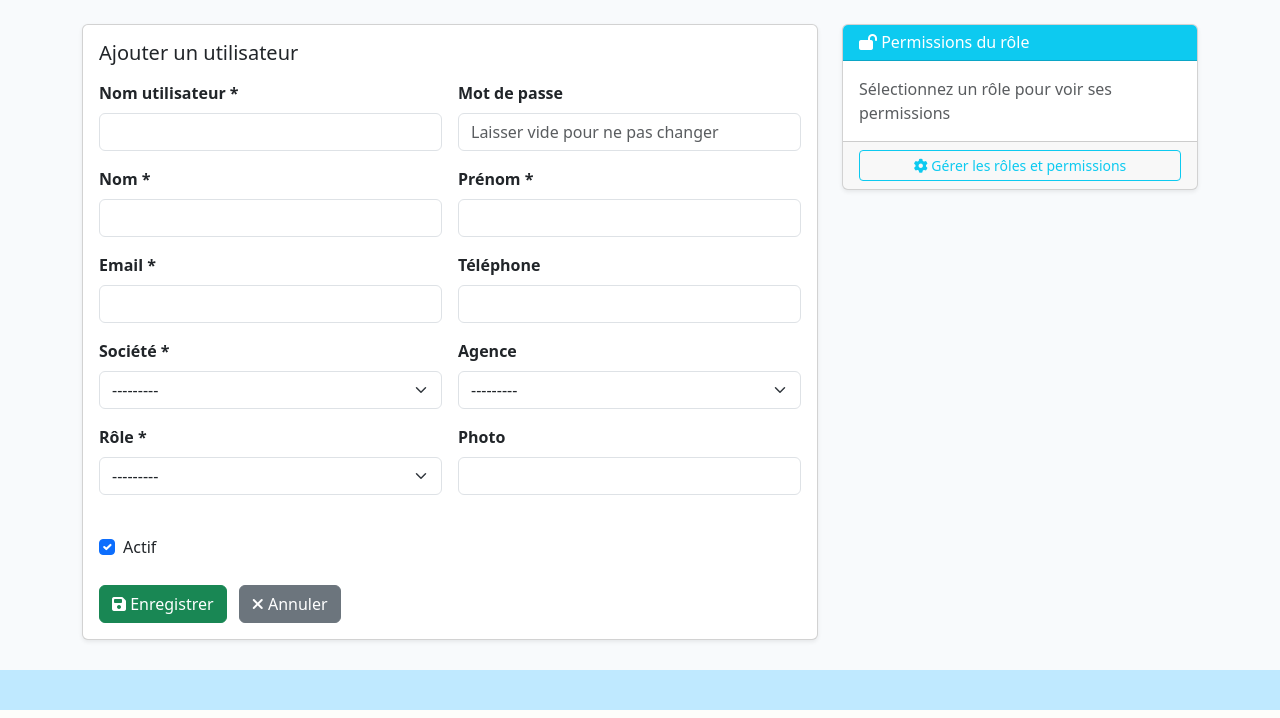
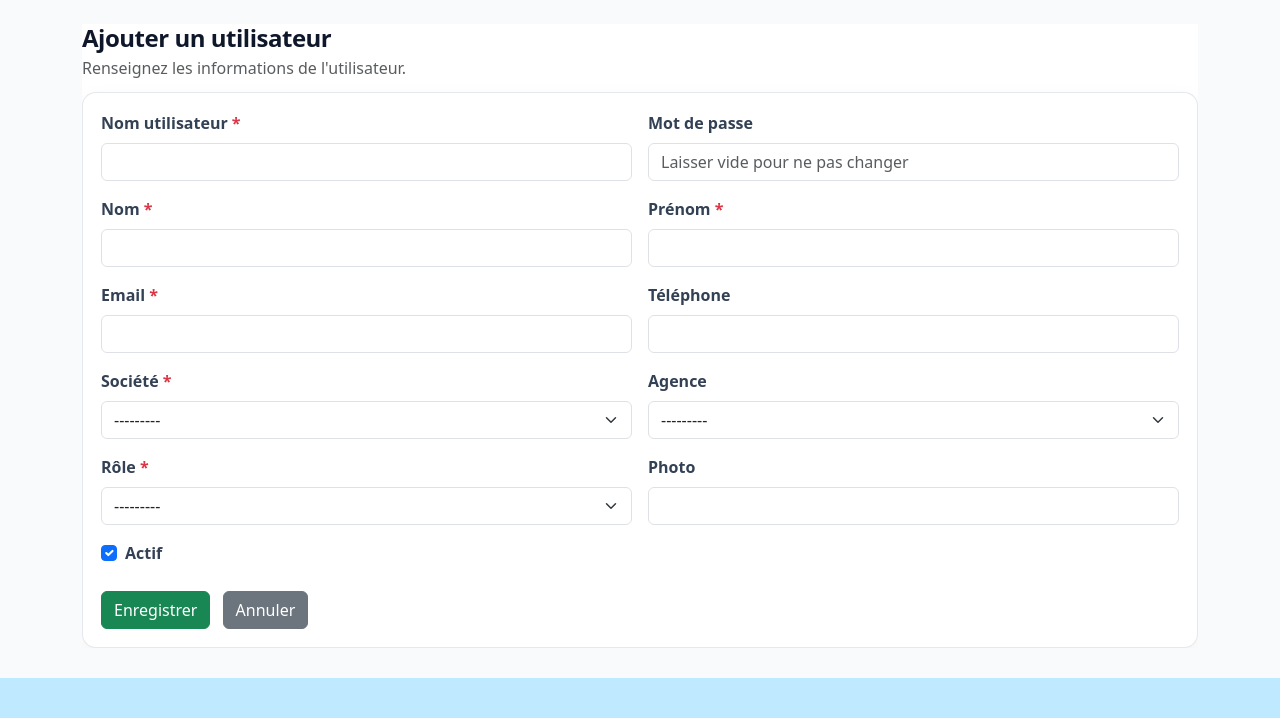
Before and after one commit to LIFSAGANG/manhgah_gest, a Django app: page /utilisateurs/ajouter/ in a window 1280 px wide. Shown: the part 308-1026 px from the top of the page. Run offline with Django 5.2, Linux system fonts and the light colour scheme; a user stored in the database is signed in; data comes from the database, SQL or seed files in the repository.

Commit message:
description modification

```diff
--- a/core/views.py
+++ b/core/views.py
@@ -263,7 +263,7 @@ def societe_create(request):
     if request.method == 'POST' and form.is_valid():
         form.save()
         messages.success(request, 'Société ajoutée avec succès.')
-        return redirect('societe_list')
+        return _redirect_with_standalone(request, 'societe_list')
     return render(request, 'core/societe_form.html', {'form': form, 'title': 'Ajouter une société'})
 
 
@@ -274,7 +274,7 @@ def societe_update(request, pk):
     if request.method == 'POST' and form.is_valid():
         form.save()
         messages.success(request, 'Société modifiée avec succès.')
-        return redirect('societe_list')
+        return _redirect_with_standalone(request, 'societe_list')
     return render(request, 'core/societe_form.html', {'form': form, 'title': 'Modifier la société'})
 
 
@@ -284,7 +284,7 @@ def societe_delete(request, pk):
     if request.method == 'POST':
         societe.delete()
         messages.success(request, 'Société supprimée avec succès.')
-        return redirect('societe_list')
+        return _redirect_with_standalone(request, 'societe_list')
     return render(request, 'core/societe_confirm_delete.html', {'societe': societe})
 
 
@@ -701,7 +701,7 @@ def role_create(request):
     if request.method == 'POST' and form.is_valid():
         form.save()
         messages.success(request, 'Rôle ajouté avec succès.')
-        return redirect('role_list')
+        return _redirect_with_standalone(request, 'role_list')
     return render(request, 'core/role_form.html', {'form': form, 'title': 'Ajouter un rôle'})
 
 
@@ -712,7 +712,7 @@ def role_update(request, pk):
     if request.method == 'POST' and form.is_valid():
         form.save()
         messages.success(request, 'Rôle modifié avec succès.')
-        return redirect('role_list')
+        return _redirect_with_standalone(request, 'role_list')
     return render(request, 'core/role_form.html', {'form': form, 'title': 'Modifier le rôle'})
 
 
@@ -722,7 +722,7 @@ def role_delete(request, pk):
     if request.method == 'POST':
         role.delete()
         messages.success(request, 'Rôle supprimé avec succès.')
-        return redirect('role_list')
+        return _redirect_with_standalone(request, 'role_list')
     return render(request, 'core/role_confirm_delete.html', {'role': role})
 
 
@@ -749,7 +749,7 @@ def utilisateur_create(request):
     if request.method == 'POST' and form.is_valid():
         form.save()
         messages.success(request, 'Utilisateur ajouté avec succès.')
-        return redirect('utilisateur_list')
+        return _redirect_with_standalone(request, 'utilisateur_list')
     return render(request, 'core/utilisateur_form.html', {'form': form, 'title': 'Ajouter un utilisateur'})
 
 
@@ -762,7 +762,7 @@ def utilisateur_update(request, pk):
         # Vider le cache permissions si le rôle a changé
         clear_permissions_cache(utilisateur.user_id)
         messages.success(request, 'Utilisateur modifié avec succès.')
-        return redirect('utilisateur_list')
+        return _redirect_with_standalone(request, 'utilisateur_list')
     return render(request, 'core/utilisateur_form.html', {'form': form, 'title': 'Modifier l\'utilisateur'})
 
 
@@ -773,7 +773,7 @@ def utilisateur_delete(request, pk):
         clear_permissions_cache(utilisateur.user_id)
         utilisateur.delete()
         messages.success(request, 'Utilisateur supprimé avec succès.')
-        return redirect('utilisateur_list')
+        return _redirect_with_standalone(request, 'utilisateur_list')
     return render(request, 'core/utilisateur_confirm_delete.html', {'utilisateur': utilisateur})
 
 
--- a/templates/core/parametres_page.html
+++ b/templates/core/parametres_page.html
@@ -167,7 +167,6 @@
               </button>
               <div class="pm-dropdown d-none" id="societes-menu" role="menu">
                 <a href="#" data-frame-src="{% url 'societe_list' %}?standalone=1" role="menuitem"><i class="fas fa-list me-2"></i>Liste des sociétés</a>
-                {% if '__all__' in user_perms or 'societe_modifier' in user_perms %}<a href="#" data-frame-src="{% url 'societe_create' %}?standalone=1" role="menuitem"><i class="fas fa-plus me-2"></i>Ajouter une société</a>{% endif %}
               </div>
             </div>
             {% endif %}
@@ -179,9 +178,7 @@
               </button>
               <div class="pm-dropdown d-none" id="utilisateurs-menu" role="menu">
                 <a href="#" data-frame-src="{% url 'utilisateur_list' %}?standalone=1" role="menuitem"><i class="fas fa-list me-2"></i>Liste des utilisateurs</a>
-                {% if '__all__' in user_perms or 'utilisateur_ajouter' in user_perms %}<a href="#" data-frame-src="{% url 'utilisateur_create' %}?standalone=1" role="menuitem"><i class="fas fa-user-plus me-2"></i>Ajouter un utilisateur</a>{% endif %}
                 {% if '__all__' in user_perms or 'role_voir' in user_perms %}<a href="#" data-frame-src="{% url 'role_list' %}?standalone=1" role="menuitem"><i class="fas fa-shield-alt me-2"></i>Rôles</a>{% endif %}
-                {% if '__all__' in user_perms or 'role_modifier' in user_perms %}<a href="#" data-frame-src="{% url 'role_create' %}?standalone=1" role="menuitem"><i class="fas fa-plus me-2"></i>Ajouter un rôle</a>{% endif %}
               </div>
             </div>
             {% endif %}
--- a/templates/core/role_confirm_delete.html
+++ b/templates/core/role_confirm_delete.html
@@ -8,7 +8,7 @@
     <form method="post">
       {% csrf_token %}
       <button type="submit" class="btn btn-danger">Supprimer</button>
-      <a href="{% url 'role_list' %}" class="btn btn-outline-secondary">Annuler</a>
+      <a href="{% url 'role_list' %}{% if request.GET.standalone == '1' %}?standalone=1{% endif %}" class="btn btn-outline-secondary">Annuler</a>
     </form>
   </div>
 {% endblock %}
--- a/templates/core/societe_confirm_delete.html
+++ b/templates/core/societe_confirm_delete.html
@@ -9,7 +9,7 @@
           <form method="post">
             {% csrf_token %}
             <button type="submit" class="btn btn-danger">Confirmer la suppression</button>
-            <a href="{% url 'societe_list' %}" class="btn btn-secondary ms-2">Annuler</a>
+            <a href="{% url 'societe_list' %}{% if request.GET.standalone == '1' %}?standalone=1{% endif %}" class="btn btn-secondary ms-2">Annuler</a>
           </form>
         </div>
       </div>
--- a/templates/core/societe_list.html
+++ b/templates/core/societe_list.html
@@ -5,7 +5,7 @@
       <h2>Sociétés</h2>
       <p class="text-muted mb-0">Liste des sociétés enregistrées</p>
     </div>
-    <a href="{% url 'societe_create' %}" class="btn btn-primary">Ajouter une société</a>
+    <a href="{% url 'societe_create' %}{% if request.GET.standalone == '1' %}?standalone=1{% endif %}" class="btn btn-primary">Ajouter une société</a>
   </div>
 
   <div class="table-responsive">
@@ -35,8 +35,8 @@
             <td class="text-end">
               <a href="{% url 'agence_list' %}?societe={{ societe.pk }}" class="btn btn-sm btn-outline-success me-2"><i class="fa-solid fa-building-user me-1"></i>Agences</a>
               <a href="{% url 'agence_create' %}?societe={{ societe.pk }}" class="btn btn-sm btn-success me-2"><i class="fa-solid fa-plus me-1"></i>Agence</a>
-              <a href="{% url 'societe_update' societe.pk %}" class="btn btn-sm btn-outline-primary me-2">Modifier</a>
-              <a href="{% url 'societe_delete' societe.pk %}" class="btn btn-sm btn-outline-danger">Supprimer</a>
+              <a href="{% url 'societe_update' societe.pk %}{% if request.GET.standalone == '1' %}?standalone=1{% endif %}" class="btn btn-sm btn-outline-primary me-2">Modifier</a>
+              <a href="{% url 'societe_delete' societe.pk %}{% if request.GET.standalone == '1' %}?standalone=1{% endif %}" class="btn btn-sm btn-outline-danger">Supprimer</a>
             </td>
           </tr>
         {% empty %}
--- a/templates/core/utilisateur_confirm_delete.html
+++ b/templates/core/utilisateur_confirm_delete.html
@@ -8,7 +8,7 @@
     <form method="post">
       {% csrf_token %}
       <button type="submit" class="btn btn-danger">Supprimer</button>
-      <a href="{% url 'utilisateur_list' %}" class="btn btn-outline-secondary">Annuler</a>
+      <a href="{% url 'utilisateur_list' %}{% if request.GET.standalone == '1' %}?standalone=1{% endif %}" class="btn btn-outline-secondary">Annuler</a>
     </form>
   </div>
 {% endblock %}
--- a/templates/core/utilisateur_form.html
+++ b/templates/core/utilisateur_form.html
@@ -1,123 +1,71 @@
 {% extends 'core/base.html' %}
 {% block content %}
-  <div class="row">
-    <div class="col-12 col-lg-8">
-      <div class="card shadow-sm">
-        <div class="card-body">
-          <h2 class="h5 mb-3">{{ title }}</h2>
-          <form method="post" id="utilisateur-form">
+  <div class="standalone-page">
+    <div class="standalone-surface">
+      <div class="standalone-head">
+        <div>
+          <h2 class="h4 mb-1">{{ title }}</h2>
+          <p class="text-muted mb-0">Renseignez les informations de l'utilisateur.</p>
+        </div>
+      </div>
+
+      <div class="form-shell">
+        <form method="post" action="{{ request.get_full_path }}">
           {% csrf_token %}
           <div class="row g-3">
             <div class="col-md-6">
-                <label class="form-label fw-bold">Nom utilisateur *</label>
+              <label class="form-label fw-semibold">Nom utilisateur <span class="text-danger">*</span></label>
               {{ form.nom_utilisateur }}
             </div>
             <div class="col-md-6">
-                <label class="form-label fw-bold">Mot de passe</label>
+              <label class="form-label fw-semibold">Mot de passe</label>
               {{ form.mot_de_passe }}
             </div>
             <div class="col-md-6">
-                <label class="form-label fw-bold">Nom *</label>
+              <label class="form-label fw-semibold">Nom <span class="text-danger">*</span></label>
               {{ form.nom }}
             </div>
             <div class="col-md-6">
-                <label class="form-label fw-bold">Prénom *</label>
+              <label class="form-label fw-semibold">Prénom <span class="text-danger">*</span></label>
               {{ form.prenom }}
             </div>
             <div class="col-md-6">
-                <label class="form-label fw-bold">Email *</label>
+              <label class="form-label fw-semibold">Email <span class="text-danger">*</span></label>
               {{ form.email }}
             </div>
             <div class="col-md-6">
-                <label class="form-label fw-bold">Téléphone</label>
+              <label class="form-label fw-semibold">Téléphone</label>
               {{ form.telephone }}
             </div>
             <div class="col-md-6">
-                <label class="form-label fw-bold">Société *</label>
+              <label class="form-label fw-semibold">Société <span class="text-danger">*</span></label>
               {{ form.societe }}
             </div>
             <div class="col-md-6">
-                <label class="form-label fw-bold">Agence</label>
+              <label class="form-label fw-semibold">Agence</label>
               {{ form.agence }}
             </div>
             <div class="col-md-6">
-                <label class="form-label fw-bold">Rôle *</label>
+              <label class="form-label fw-semibold">Rôle <span class="text-danger">*</span></label>
               {{ form.role }}
             </div>
             <div class="col-md-6">
-                <label class="form-label fw-bold">Photo</label>
+              <label class="form-label fw-semibold">Photo</label>
               {{ form.photo }}
             </div>
-              <div class="col-md-6">
-                <div class="form-check mt-4">
+            <div class="col-12">
+              <div class="form-check">
                 {{ form.actif }}
                 <label class="form-check-label">Actif</label>
               </div>
             </div>
           </div>
-            {% if form.errors %}
-              <div class="alert alert-danger mt-3">
-                {% for field, errors in form.errors.items %}
-                  {% for error in errors %}<div>{{ field }} : {{ error }}</div>{% endfor %}
-                {% endfor %}
-              </div>
-            {% endif %}
           <div class="mt-4">
-              <button type="submit" class="btn btn-success">
-                <i class="fas fa-save"></i> Enregistrer
-              </button>
-              <a href="{% url 'utilisateur_list' %}" class="btn btn-secondary ms-2">
-                <i class="fas fa-times"></i> Annuler
-              </a>
+            <button type="submit" class="btn btn-success">Enregistrer</button>
+            <a href="{% url 'utilisateur_list' %}{% if request.GET.standalone == '1' %}?standalone=1{% endif %}" class="btn btn-secondary ms-2">Annuler</a>
           </div>
         </form>
       </div>
     </div>
   </div>
-
-    <div class="col-12 col-lg-4">
-      <div class="card shadow-sm">
-        <div class="card-header bg-info text-white">
-          <h6 class="mb-0">
-            <i class="fas fa-lock-open"></i> Permissions du rôle
-          </h6>
-        </div>
-        <div class="card-body" id="role-permissions-info">
-          <p class="text-muted mb-0">Sélectionnez un rôle pour voir ses permissions</p>
-        </div>
-        <div class="card-footer">
-          <a href="{% url 'role_list' %}" class="btn btn-sm btn-outline-info w-100">
-            <i class="fas fa-cog"></i> Gérer les rôles et permissions
-          </a>
-        </div>
-      </div>
-    </div>
-  </div>
-
-  <script>
-    // Affiche les permissions du rôle sélectionné
-    const roleSelect = document.querySelector('#id_role');
-    const permissionsDiv = document.getElementById('role-permissions-info');
-
-    function loadRolePermissions() {
-      const roleId = roleSelect.value;
-      if (!roleId) {
-        permissionsDiv.innerHTML = '<p class="text-muted mb-0">Sélectionnez un rôle pour voir ses permissions</p>';
-        return;
-      }
-
-      const selectedText = roleSelect.options[roleSelect.selectedIndex].text;
-      permissionsDiv.innerHTML = `
-        <div class="alert alert-info mb-0">
-          <strong class="d-block mb-2"><i class="fas fa-info-circle"></i> Rôle: ${selectedText}</strong>
-          <small>Les permissions de ce rôle seront visibles après enregistrement de l'utilisateur. Utilisez le bouton ci-dessous pour gérer les permissions par rôle.</small>
-        </div>
-      `;
-    }
-
-    // Charger au changement du rôle
-    roleSelect.addEventListener('change', loadRolePermissions);
-    // Charger au chargement de la page
-    loadRolePermissions();
-  </script>
 {% endblock %}
```
Also changed, not shown: templates/core/role_form.html (+22 -11 lines), templates/core/role_list.html (+4 -4 lines), templates/core/societe_form.html (+27 -50 lines), templates/core/utilisateur_list.html (+4 -4 lines). Lines whose indentation alone changed are shown as unchanged.
